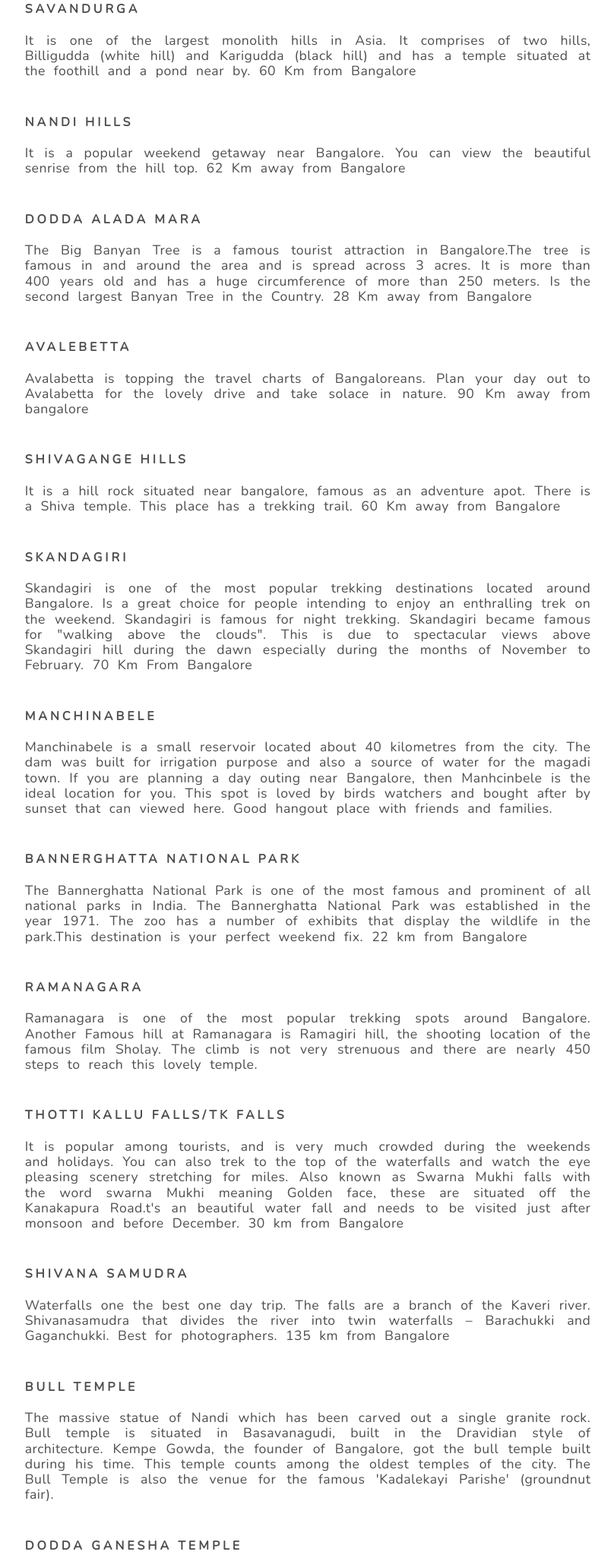
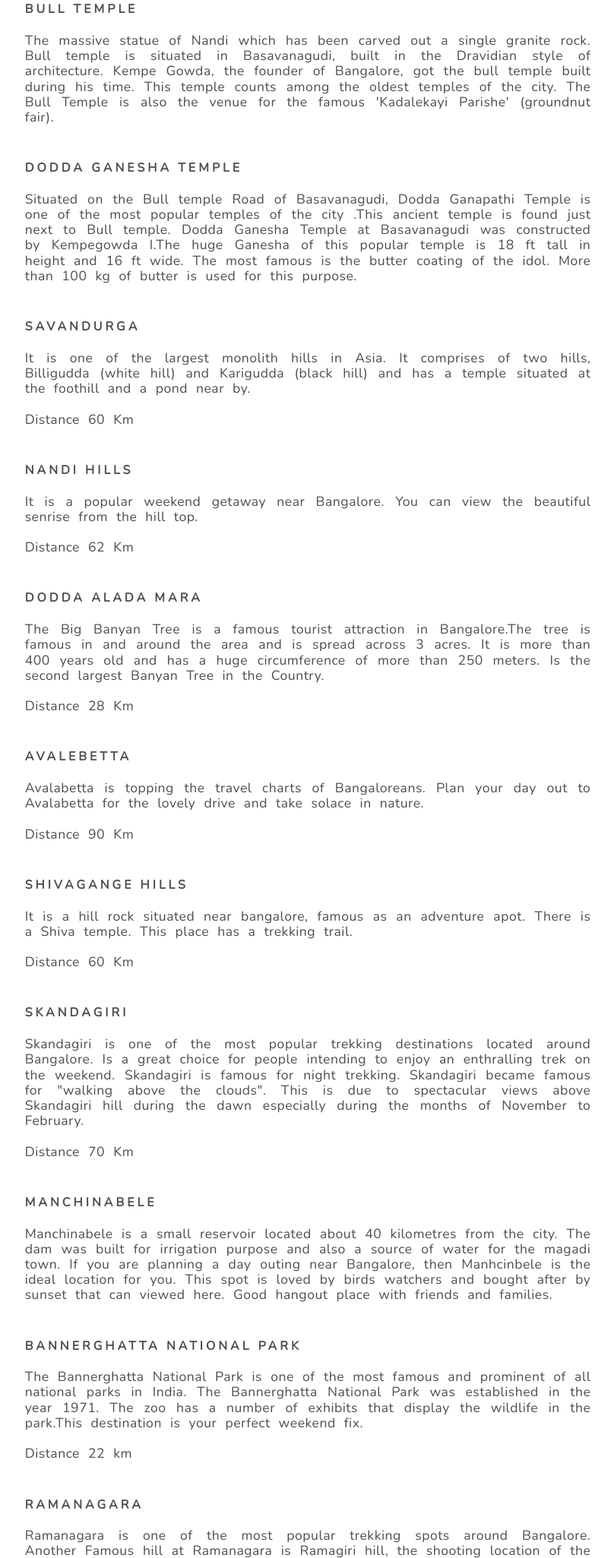
Before and after one commit to shivaprasadg/Bangalore-, a plain HTML site: page index.html in a window 1280 px wide. Shown: the part 3101-5152 px from the top of the page at 76% size, without its empty margins (405-1213 px from the left). Drawn offline with nearby package versions, Linux system fonts and the light colour scheme.

Commit message:
places font spacing(distance)

```diff
--- a/index.html
+++ b/index.html
@@ -147,56 +147,63 @@
           <li><h4>Tippu sultan Palace<h4></li>
             <p class="subtitle">Tipu Sultan’s Summer Palace was the resident of the famous Mysore ruler Tipu sultan. It is located in heart of the city KR Market.  The construction of this fort was started
               by Hyder Ali and was completed by Tipu Sultan. The sultan used the palace as a summer retreat and was built completely of teak wood. Palace has been converted into museum.</p>
+              <li><h4>Bull Temple<h4></li>
+                <p class="subtitle">The massive statue of Nandi which has been carved out a single granite rock. Bull temple is situated in Basavanagudi, built in the Dravidian style of architecture. Kempe Gowda, the founder of Bangalore, got the bull temple built during his time.
+                This temple counts among the oldest temples of the city. The Bull Temple is also the venue for the famous 'Kadalekayi Parishe' (groundnut fair). </p>
+              <li><h4>Dodda Ganesha Temple<h4></li>
+                <p class="subtitle">Situated on the Bull temple Road of Basavanagudi, Dodda Ganapathi Temple is one of the most popular temples of the city .This ancient temple is found just next to Bull temple.
+                Dodda Ganesha Temple at Basavanagudi was constructed by Kempegowda I.The huge Ganesha of this popular temple is 18 ft tall in height and 16 ft wide.
+              The most famous is the butter coating of the idol. More than 100 kg of butter is used for this purpose.</p>
           <li><h4>Savandurga<h4></li>
             <p class="subtitle">It is one of the largest monolith hills in Asia. It comprises of two hills, Billigudda (white hill) and
-            Karigudda (black hill) and has a temple situated at the foothill and a pond near by.  60 Km from Bangalore </p>
+            Karigudda (black hill) and has a temple situated at the foothill and a pond near by.<br><br>
+            Distance 60 Km  </p>
           <li><h4>Nandi Hills<h4></li>
-            <p class="subtitle">It is a popular weekend getaway near Bangalore. You can view the beautiful senrise from the hill top. 62 Km away from Bangalore</p>
+            <p class="subtitle">It is a popular weekend getaway near Bangalore. You can view the beautiful senrise from the hill top.<br><br>
+              Distance 62 Km </p>
           <li><h4>Dodda Alada Mara<h4></li>
             <p class="subtitle">The Big Banyan Tree is a famous tourist attraction in Bangalore.The tree is famous in and around the area and is spread across 3 acres.
-              It is more than 400 years old and has a huge circumference of more than 250 meters. Is the second largest Banyan Tree in the Country.
-              28 Km away from Bangalore</p>
+              It is more than 400 years old and has a huge circumference of more than 250 meters. Is the second largest Banyan Tree in the Country.<br><br>
+               Distance 28 Km </p>
           <li><h4>Avalebetta<h4></li>
-            <p class="subtitle">Avalabetta is topping the travel charts of Bangaloreans. Plan your day out to Avalabetta for the lovely drive and take solace in nature.
-            90 Km away from bangalore</p>
+            <p class="subtitle">Avalabetta is topping the travel charts of Bangaloreans. Plan your day out to Avalabetta for the lovely drive and take solace in nature.<br><br>
+            Distance 90 Km </p>
           <li><h4>Shivagange Hills <h4></li>
-            <p class="subtitle">It is a hill rock situated near bangalore, famous as an adventure apot. There is a Shiva temple. This place has a trekking trail.
-            60 Km away from Bangalore</p>
+            <p class="subtitle">It is a hill rock situated near bangalore, famous as an adventure apot. There is a Shiva temple. This place has a trekking trail.<br><br>
+             Distance 60 Km </p>
           <li><h4>Skandagiri<h4></li>
             <p class="subtitle">Skandagiri is one of the most popular trekking destinations located around Bangalore. Is a great choice for people intending to enjoy an enthralling trek on the weekend. Skandagiri is famous for night trekking.
-            Skandagiri became famous for "walking above the clouds". This is due to spectacular views above Skandagiri hill during the dawn especially during the months of November to February.
-            70 Km From Bangalore</p>
+            Skandagiri became famous for "walking above the clouds". This is due to spectacular views above Skandagiri hill during the dawn especially during the months of November to February.<br><br>
+            Distance 70 Km </p>
           <li><h4>Manchinabele<h4></li>
             <p class="subtitle">Manchinabele is a small reservoir located about 40 kilometres from the city. The dam was built for irrigation purpose and also a source of water for the magadi town.
               If you are planning a day outing near Bangalore, then Manhcinbele is the ideal location for you.
               This spot is loved by birds watchers and bought after by sunset that can viewed here. Good hangout place with friends and families. </p>
           <li><h4>Bannerghatta National Park<h4></li>
             <p class="subtitle">The Bannerghatta National Park is one of the most famous and prominent of all national parks in India. The Bannerghatta National Park was established in the year 1971.
-            The zoo has a number of exhibits that display the wildlife in the park.This destination is your perfect weekend fix. 22 km from Bangalore</p>
+            The zoo has a number of exhibits that display the wildlife in the park.This destination is your perfect weekend fix.<br><br>
+            Distance 22 km </p>
           <li><h4>Ramanagara<h4></li>
             <p class="subtitle">Ramanagara is one of the most popular trekking spots around Bangalore. Another Famous hill at Ramanagara is Ramagiri hill, the
                shooting location of the famous film Sholay. The climb is not very strenuous and there are nearly 450 steps to reach this lovely temple.</p>
           <li><h4>Thotti kallu Falls/TK Falls <h4></li>
             <p class="subtitle">It is popular among tourists, and is very much crowded during the weekends and holidays. You can also trek to the top of the waterfalls and watch the eye pleasing scenery stretching for miles.
-            Also known as Swarna Mukhi falls with the word swarna Mukhi meaning Golden face, these are situated off the Kanakapura Road.t's an beautiful water fall and needs to be visited just after monsoon and before December. 30 km from Bangalore</p>
+            Also known as Swarna Mukhi falls with the word swarna Mukhi meaning Golden face, these are situated off the Kanakapura Road.t's an beautiful water fall and needs to be visited just after monsoon and before December.<br><br>
+            Distance 30 km </p>
           <li><h4>Shivana samudra<h4></li>
-            <p class="subtitle">Waterfalls one the best one day trip. The falls are a branch of the Kaveri river. Shivanasamudra that divides the river into twin waterfalls – Barachukki and Gaganchukki. Best for photographers. 135 km from Bangalore</p>
-          <li><h4>Bull Temple<h4></li>
-            <p class="subtitle">The massive statue of Nandi which has been carved out a single granite rock. Bull temple is situated in Basavanagudi, built in the Dravidian style of architecture. Kempe Gowda, the founder of Bangalore, got the bull temple built during his time.
-            This temple counts among the oldest temples of the city. The Bull Temple is also the venue for the famous 'Kadalekayi Parishe' (groundnut fair). </p>
-          <li><h4>Dodda Ganesha Temple<h4></li>
-            <p class="subtitle">Situated on the Bull temple Road of Basavanagudi, Dodda Ganapathi Temple is one of the most popular temples of the city .This ancient temple is found just next to Bull temple.
-            Dodda Ganesha Temple at Basavanagudi was constructed by Kempegowda I.The huge Ganesha of this popular temple is 18 ft tall in height and 16 ft wide.
-          The most famous is the butter coating of the idol. More than 100 kg of butter is used for this purpose.</p>
+            <p class="subtitle">Waterfalls one the best one day trip. The falls are a branch of the Kaveri river. Shivanasamudra that divides the river into twin waterfalls – Barachukki and Gaganchukki. Best for photographers.<br><br>
+              Distance 135 km</p>
           <li><h4>Sharavanabelagola<h4></li>
             <p class="subtitle">The town is a prominent center for Jaina Art, Architecture, religion and culture for over 2,300 years.  the Bahubali Statue which is supposed to be the tallest monolithic stone statue in the world with a height of 58 feet carved out of a single block of granite.
             The statue of the Saint Gommateshvara Bahubali in the city is one of the most significant pilgrimage places for Jains and attracts pilgrims from all over the world. The temple on the Chikkabetta – Chandragiri, is known as Chandragupta Basadi dedicated
-             to Emperor Chandragupta Maurya. This was originally built by Emperor Ashoka in the 3 Century B.C.. 140 km from Bangalore</p>
+             to Emperor Chandragupta Maurya. This was originally built by Emperor Ashoka in the 3 Century B.C.<br><br>
+                Distance 140 km from Bangalore</p>
           <li><h4>Mekedaatu</h4></li>
             <p class="subtitle">This is one of the famous weekend getaways from Bangalore. Sangama is the place where Arakavathi river merges with River Kaveri. Mekedatu is a place where river Kaveri flows through a deep and narrow gorge.
             Mekedatu means goat's leap in Kannada. The best time to visit the place is between September and December. When reaching the gorge the river flows ferociously onto the rocks sculpting them into some amazing shapes. </p>
     <li><h4>Chunchi Falls</h4></li>
-      <p class="subtitle">Fed by river Arkavati, Chunchi falls is en route to Mekedatu and Sangama, it is the amongst the most scenic falls near Bangalore. Sangama is a place where 3 rivers join and flow through Mekedatu a rocky valley. The route to Chunchi Falls is full of greenery. 83 km from Bangalore</p>
+      <p class="subtitle">Fed by river Arkavati, Chunchi falls is en route to Mekedatu and Sangama, it is the amongst the most scenic falls near Bangalore. Sangama is a place where 3 rivers join and flow through Mekedatu a rocky valley. The route to Chunchi Falls is full of greenery. <br><br>
+        Distance 83 km </p>
         </ul>
       </p>
       <h2 class="title"id="ITparks">IT Parks</h2>
```
